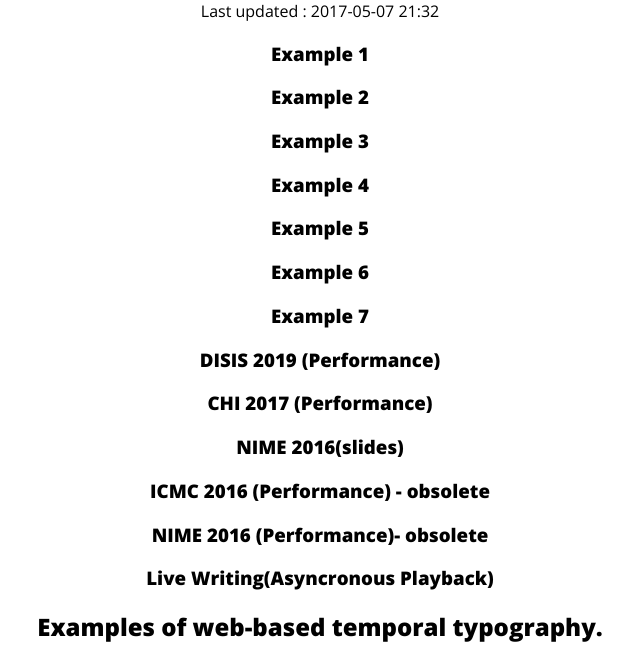
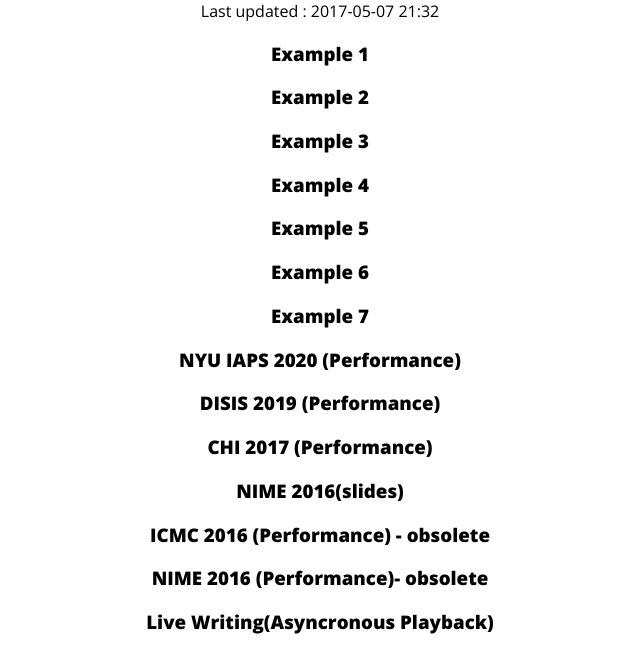
Before and after one commit to livewriting/livewriting.github.io, a plain HTML site: page index.html in a window 1280 px wide. Shown: the part 130-781 px from the top of the page, without its empty margins (320-960 px from the left). Drawn offline with nearby package versions, Linux system fonts and the light colour scheme.

Commit message:
Update index.html

```diff
--- a/index.html
+++ b/index.html
@@ -15,6 +15,7 @@
       <div><h3><a href="./text-demo/nfme5.html" target = _blank>Example 5</a></h3></div>
       <div><h3><a href="./text-demo/nfme6.html" target = _blank>Example 6</a></h3></div>
       <div><h3><a href="./text-demo/nfme8.html" target = _blank>Example 7</a></h3></div>
+      <div><h3><a href="./performance/disis2019.html" target = _blank>NYU IAPS 2020 (Performance)</a></h3></div>
       <div><h3><a href="./performance/disis2019.html" target = _blank>DISIS 2019 (Performance)</a></h3></div>
 
       <div><h3><a href="./performance/chi2017.html" target = _blank>CHI 2017 (Performance)</a></h3></div>
```
